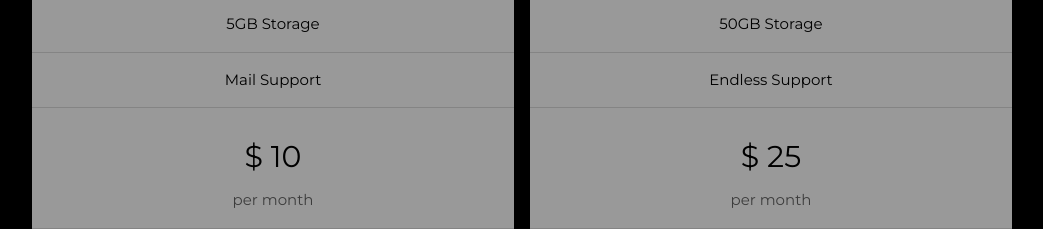
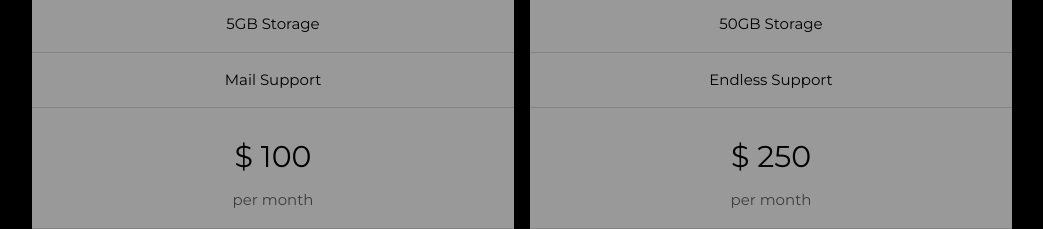
Before and after one commit to Limon714/mywebsite, a plain HTML site: page index.html in a window 1280 px wide. Shown: the part 1820-2049 px from the top of the page, without its empty margins (178-1221 px from the left). Drawn offline with nearby package versions, Linux system fonts and the light colour scheme.

Commit message:
Update index.html

```diff
--- a/index.html
+++ b/index.html
@@ -123,7 +123,7 @@ Please, feel free to inbox me. It will be an honor to work with you.
           <li class="w3-padding-16">5GB Storage</li>
           <li class="w3-padding-16">Mail Support</li>
           <li class="w3-padding-16">
-            <h2>$ 10</h2>
+            <h2>$ 100</h2>
             <span class="w3-opacity">per month</span>
           </li>
           <li class="w3-light-grey w3-padding-24">
@@ -140,7 +140,7 @@ Please, feel free to inbox me. It will be an honor to work with you.
           <li class="w3-padding-16">50GB Storage</li>
           <li class="w3-padding-16">Endless Support</li>
           <li class="w3-padding-16">
-            <h2>$ 25</h2>
+            <h2>$ 250</h2>
             <span class="w3-opacity">per month</span>
           </li>
           <li class="w3-light-grey w3-padding-24">
```
